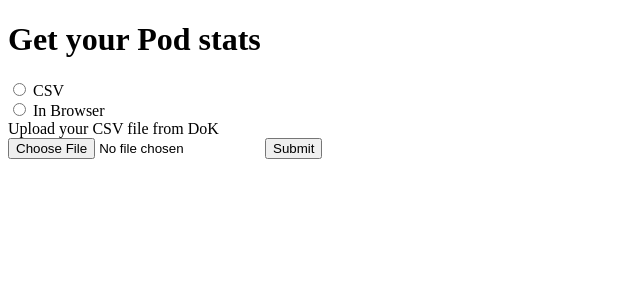
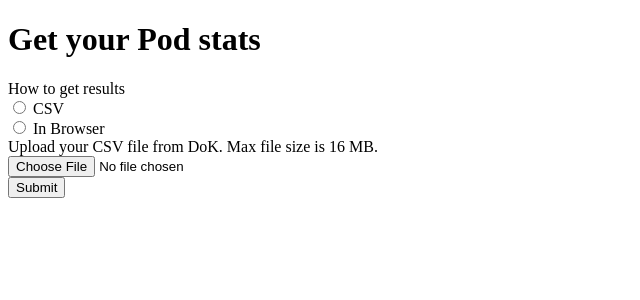
Before and after one commit to avandever/keytracker, a Flask app: page /csv_to_pods in a window 1280 px wide. Shown: the part 26-326 px from the top of the page, without its empty margins (0-640 px from the left). Run offline with Flask 3, Linux system fonts and the light colour scheme; parts of the project's set-up code (start-up, migrations or seed data) failed here and were passed over.

Commit message:
Limit file size

```diff
--- a/keytracker/server.py
+++ b/keytracker/server.py
@@ -38,6 +38,7 @@ app.config["SQLALCHEMY_ENGINE_OPTIONS"] = {
     "pool_reset_on_return": "commit",
 }
 app.config["SQLALCHEMY_TRACK_MODIFICATIONS"] = False
+app.config['MAX_CONTENT_LENGTH'] = 16 * 1000 * 1000  # 16 MB
 app.app_context().push()
 db.app = app
 db.init_app(app)
--- a/keytracker/templates/csv_to_pods_landing.html
+++ b/keytracker/templates/csv_to_pods_landing.html
@@ -2,13 +2,15 @@
 {% block content %}
     <h1>Get your Pod stats</h1>
     <form method="post" enctype="multipart/form-data">
+        <label for="result_type">How to get results</label><br>
         <input type="radio" id="csv" name="result_type" value="csv">
         <label for="csv">CSV</label><br>
         <input type="radio" id="browser" name="result_type" value="browser">
         <label for="browser">In Browser</label><br>
-        <label for="decks_csv">Upload your CSV file from DoK</label>
+        <label for="decks_csv">Upload your CSV file from DoK. Max file size is 16 MB.</label>
         <br />
         <input type="file" name="decks_csv" accept=".csv" />
+        <br />
         <button type="submit">Submit</button>
     </form>
 {% endblock  %}
```
